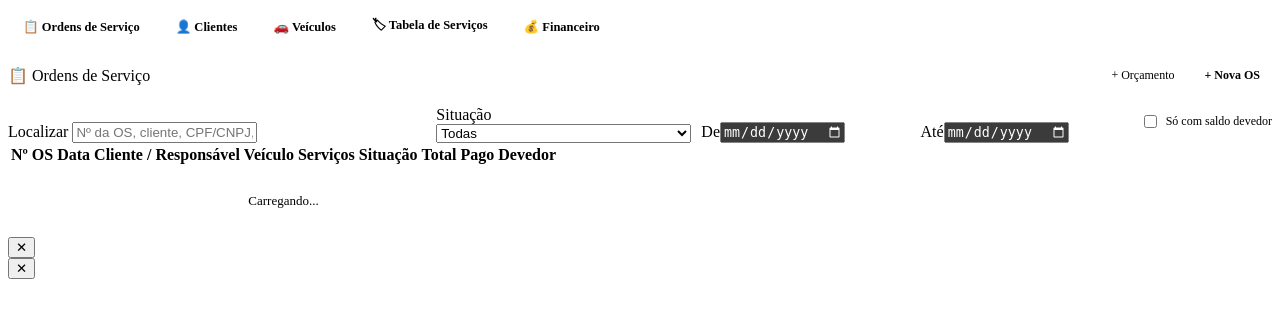
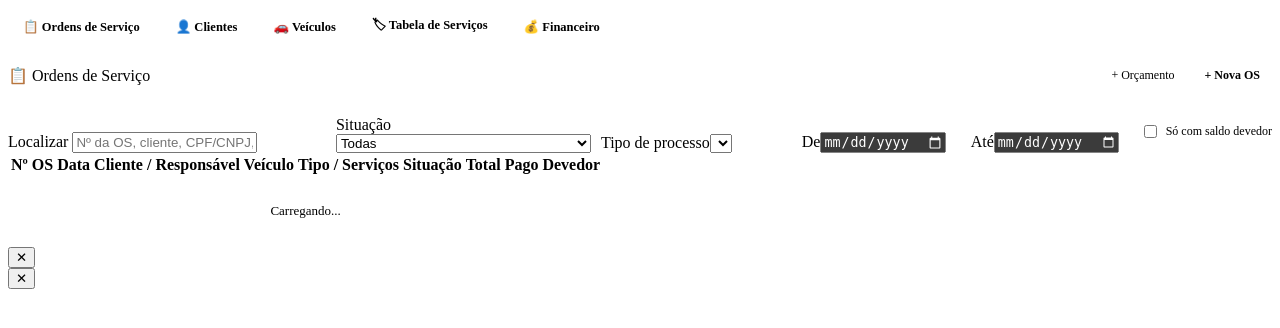
Before and after one commit to diego7327-sys/atpv-sistema, a Flask app: template templates/os_modulo.html in a window 1280 px wide. Shown: the top 328 px of the page. Run offline with Flask 3, Linux system fonts and the light colour scheme; the template is opened without the code that fills it, so the values that code supplies are empty; some libraries are stand-ins or nearby versions.

Commit message:
OS: tipo de processo (transferência, alteração de característica, leilão...)
- Tabela processo_tipos (editável em Financeiro > Cadastros) e campo na OS
- Obrigatório na Nova OS; preenchido sozinho pelo serviço escolhido
- Serviço da tabela tem tipo; OS sem tipo herda ao lançar o serviço
- Lista: filtro por tipo, etiqueta na linha, contagem das abertas por tipo
- Busca também pelo nome do tipo e pela descrição dos itens

Co-Authored-By: Claude Opus 5.5 <noreply@anthropic.com>
Claude-Session: https://claude.ai/code/session_01Y8dSkQnzwRczaJYmKd4mm1

```diff
--- a/templates/os_modulo.html
+++ b/templates/os_modulo.html
@@ -9,7 +9,7 @@
 .os-card:hover{border-color:var(--acc)}
 .os-card .v{font-size:21px;font-weight:700;font-family:var(--mono);line-height:1.15}
 .os-card .l{font-size:9.5px;color:var(--mut);text-transform:uppercase;letter-spacing:.05em;margin-top:4px}
-.os-filtros{display:grid;grid-template-columns:2fr 1fr 1fr 1fr auto;gap:10px;align-items:end}
+.os-filtros{display:grid;grid-template-columns:2fr 1.2fr 1.2fr 1fr 1fr auto;gap:10px;align-items:end}
 @media(max-width:1000px){.os-filtros{grid-template-columns:1fr 1fr}}
 .os-chk{display:flex;align-items:center;gap:6px;font-size:12px;color:var(--mut);margin-bottom:12px;white-space:nowrap;cursor:pointer}
 .os-chk input{accent-color:var(--acc)}
@@ -66,6 +66,12 @@
 .os-modal{max-width:760px}
 .os-vazio{text-align:center;color:var(--mut);padding:26px 0;font-size:13px}
 .os-soma td{font-weight:700;font-family:var(--mono);border-top:2px solid var(--bord)}
+.os-tp{display:inline-block;padding:2px 7px;border-radius:5px;font-size:10px;font-weight:700;background:rgba(0,153,255,.12);color:var(--acc2);border:1px solid rgba(0,153,255,.25);white-space:nowrap}
+.os-chips{display:flex;gap:6px;flex-wrap:wrap;margin:-4px 0 14px;align-items:center}
+.os-chips .lb{font-size:10px;color:var(--mut);text-transform:uppercase;letter-spacing:.06em;margin-right:4px}
+.os-chip{padding:5px 10px;border-radius:14px;font-size:11.5px;border:1px solid var(--bord);background:var(--surf2);color:var(--txt);cursor:pointer;font-family:var(--font)}
+.os-chip:hover,.os-chip.on{border-color:var(--acc2);color:var(--acc2)}
+.os-chip b{font-family:var(--mono);margin-left:4px}
 .os-faixa-teste{background:repeating-linear-gradient(45deg,#ffa502,#ffa502 14px,#ffb733 14px,#ffb733 28px);color:#000;text-align:center;font-weight:800;padding:6px;font-size:12px;letter-spacing:.06em}
 .os-g4{display:grid;grid-template-columns:repeat(4,1fr);gap:10px}
 @media(max-width:900px){.os-g4{grid-template-columns:1fr 1fr}}
@@ -93,6 +99,7 @@ input[type=date].os-dt,.fg input[type=date]{color-scheme:dark}
         <button class="os-b pri" onclick="osNova('os')">+ Nova OS</button>
       </span></div>
     <div class="os-cards" id="os-cards"></div>
+    <div class="os-chips" id="os-chips"></div>
     <div id="os-pend-painel"></div>
     <div class="os-filtros">
       <div class="fg"><label>Localizar</label>
@@ -104,6 +111,7 @@ input[type=date].os-dt,.fg input[type=date]{color-scheme:dark}
           <option value="detran">No Detran</option><option value="disponivel">Disponível p/ entrega</option>
           <option value="entregue">Entregue</option><option value="concluida">Concluída</option>
           <option value="cancelada">Cancelada</option></select></div>
+      <div class="fg"><label>Tipo de processo</label><select id="os-ftp" onchange="osLista()"></select></div>
       <div class="fg"><label>De</label><input type="date" id="os-de" onchange="osLista()"></div>
       <div class="fg"><label>Até</label><input type="date" id="os-ate" onchange="osLista()"></div>
       <div>
@@ -112,7 +120,7 @@ input[type=date].os-dt,.fg input[type=date]{color-scheme:dark}
       </div>
     </div>
     <div class="table-wrap"><table id="os-tbl">
-      <thead><tr><th>Nº OS</th><th>Data</th><th>Cliente / Responsável</th><th>Veículo</th><th>Serviços</th>
+      <thead><tr><th>Nº OS</th><th>Data</th><th>Cliente / Responsável</th><th>Veículo</th><th>Tipo / Serviços</th>
         <th>Situação</th><th style="text-align:right">Total</th><th style="text-align:right">Pago</th><th style="text-align:right">Devedor</th></tr></thead>
       <tbody id="os-tbody"><tr><td colspan="9" class="os-vazio">Carregando...</td></tr></tbody>
       <tfoot id="os-tfoot"></tfoot>
@@ -142,26 +150,27 @@ input[type=date].os-dt,.fg input[type=date]{color-scheme:dark}
   <!-- TABELA DE SERVIÇOS -->
   <div id="osv-servicos" style="display:none">
     <div class="fb-title">🏷 Tabela de serviços e taxas</div>
-    <p class="cfg-note"><b>Valor</b> = o que o cliente paga. <b>Custo</b> = o que vai para terceiros (Detran, vistoria, placa). O item lançado na OS copia os dois na hora — mudar o preço aqui não altera OS antigas.</p>
+    <p class="cfg-note"><b>Valor</b> = o que o cliente paga. <b>Custo</b> = o que vai para terceiros (Detran, vistoria, placa). O item lançado na OS copia os dois na hora — mudar o preço aqui não altera OS antigas. <b>Tipo de processo</b>: a OS sem tipo herda o tipo do serviço lançado. A lista de tipos fica em Financeiro → Cadastros.</p>
     <div class="os-box os-adm" style="display:none">
       <h4>Novo serviço</h4>
       <div class="os-linha">
         <div class="fg" style="flex:3"><label>Nome</label><input id="os-sv-nome"></div>
         <div class="fg"><label>Valor (R$)</label><input id="os-sv-valor" placeholder="0,00"></div>
         <div class="fg"><label>Custo (R$)</label><input id="os-sv-custo" placeholder="0,00"></div>
+        <div class="fg" style="flex:2"><label>Tipo de processo</label><select id="os-sv-tipo"></select></div>
         <div class="fg" style="flex:2"><label>Centro de valores</label><select id="os-sv-centro"></select></div>
         <div class="fg" style="flex:0"><button class="os-b pri" onclick="osSvSalvar()">Adicionar</button></div>
       </div>
     </div>
     <div class="table-wrap"><table><thead><tr><th>Serviço</th><th style="text-align:right">Valor</th><th style="text-align:right">Custo</th>
-      <th style="text-align:right">Margem</th><th>Centro</th><th>Ativo</th><th></th></tr></thead><tbody id="os-sv-tbody"></tbody></table></div>
+      <th style="text-align:right">Margem</th><th>Tipo de processo</th><th>Centro</th><th>Ativo</th><th></th></tr></thead><tbody id="os-sv-tbody"></tbody></table></div>
   </div>
 
   <!-- FINANCEIRO -->
   <div id="osv-fin" style="display:none">
     <div class="os-sub" style="margin-bottom:12px">
       <button id="osf-b-extrato" class="on" onclick="osFinAba('extrato')">Extrato de lançamentos</button>
-      <button id="osf-b-cad" onclick="osFinAba('cad')">Contas, formas e centros</button>
+      <button id="osf-b-cad" onclick="osFinAba('cad')">Cadastros (tipos de processo, contas, formas, centros)</button>
     </div>
     <div id="osf-extrato">
       <div class="os-g4">
@@ -283,7 +292,10 @@ function osVer(v){
   OS.vista=v;
   document.querySelectorAll('#os-sub button').forEach(function(b){ b.classList.toggle('on', b.getAttribute('data-v')===v); });
   ['lista','os','clientes','veiculos','servicos','fin'].forEach(function(k){ osE('osv-'+k).style.display = k===v?'':'none'; });
-  if(v==='lista'){ osPainel(); osLista(); }
+  if(v==='lista'){
+    var f=osE('os-ftp'), atual=f.value;
+    f.innerHTML='<option value="">Todos</option>'+osTiposOpts(atual)+'<option value="sem"'+(atual==='sem'?' selected':'')+'>(sem tipo)</option>';
+    osPainel(); osLista(); }
   if(v==='clientes') osCliLista();
   if(v==='veiculos') osVeiLista();
   if(v==='servicos') osSvLista();
@@ -303,6 +315,10 @@ function osPainel(){
     h+='<div class="os-card"><div class="v" style="color:var(--acc);font-size:16px">'+osR(p.recebido_hoje)+'</div><div class="l">Recebido hoje</div></div>';
     h+='<div class="os-card" onclick="osE(\'os-pend-painel\').scrollIntoView({behavior:\'smooth\'})"><div class="v" style="color:'+(venc?'var(--red)':'var(--mut)')+'">'+(p.pendencias||[]).length+'</div><div class="l">Pendências vencendo'+(venc?' · '+venc+' vencidas':'')+'</div></div>';
     osE('os-cards').innerHTML=h;
+    var pt=p.por_tipo||[], ftp=osE('os-ftp').value;
+    osE('os-chips').innerHTML=pt.length?'<span class="lb">Abertas por tipo</span>'+pt.map(function(t){
+      var v=t.id==null?'sem':String(t.id);
+      return '<button class="os-chip'+(ftp===v?' on':'')+'" onclick="osFiltroTipo(\''+v+'\')">'+osEsc(t.nome)+'<b>'+t.n+'</b></button>'; }).join(''):'';
     var pd=p.pendencias||[];
     if(!pd.length){ osE('os-pend-painel').innerHTML=''; return; }
     var t='<div class="os-box"><h4>⏰ Pendências vencidas e dos próximos 7 dias</h4><div class="table-wrap" style="margin:0"><table><thead><tr><th>OS</th><th>Limite</th><th>Tipo</th><th>Cliente</th><th>Placa</th><th>Descrição</th><th>Responsável</th></tr></thead><tbody>';
@@ -313,6 +329,11 @@ function osPainel(){
     osE('os-pend-painel').innerHTML=t+'</tbody></table></div></div>';
   }).catch(osErr);
 }
+function osFiltroTipo(v){
+  var sel=osE('os-ftp'); sel.value = sel.value===v ? '' : v;
+  osE('os-fst').value = sel.value ? 'abertas' : ''; osE('os-fdev').checked=false; osPainel(); osLista();
+}
+function osTiposOpts(sel, vazio){ return osOpts(OS.cad.tipos, sel, vazio); }
 function osFiltroSt(s){ osE('os-fst').value=s; osE('os-fdev').checked=false; osLista(); }
 function osFiltroDev(){ osE('os-fst').value=''; osE('os-fdev').checked=true; osLista(); }
 
@@ -321,6 +342,7 @@ function osLista(){
   var p=new URLSearchParams();
   var q=osE('os-q').value.trim(); if(q) p.set('q',q);
   if(osE('os-fst').value) p.set('status',osE('os-fst').value);
+  if(osE('os-ftp').value) p.set('tipo_id',osE('os-ftp').value);
   if(osE('os-de').value) p.set('de',osE('os-de').value);
   if(osE('os-ate').value) p.set('ate',osE('os-ate').value);
   if(osE('os-fdev').checked) p.set('devedor','1');
@@ -333,7 +355,7 @@ function osLista(){
          '<td>'+osEsc(o.data_abertura.slice(0,10))+'<div class="os-small">'+osEsc(o.user_nome)+'</div></td>'+
          '<td>'+osEsc(o.cliente_nome||'—')+(o.responsavel_nome?'<div class="os-small">resp.: '+osEsc(o.responsavel_nome)+'</div>':'')+'</td>'+
          '<td>'+osEsc(o.placa||'')+'<div class="os-small">'+osEsc(o.modelo||'')+'</div></td>'+
-         '<td style="max-width:240px">'+osEsc(o.servicos||'')+'</td><td>'+osSt(o.status)+'</td>'+
+         '<td style="max-width:260px">'+(o.processo_tipo?'<span class="os-tp">'+osEsc(o.processo_tipo)+'</span><div class="os-small" style="margin-top:3px">':'<div>')+osEsc(o.servicos||'')+'</div></td><td>'+osSt(o.status)+'</td>'+
          '<td class="os-money">'+osN(o.total)+'</td><td class="os-money">'+osN(o.pago)+'</td>'+
          '<td class="os-money '+(o.devedor>0.004?'os-dev':'os-ok')+'">'+osN(o.devedor)+'</td></tr>';
     });
@@ -393,8 +415,9 @@ function osNova(tipo){
     '<div class="os-box"><h4>Veículo</h4>'+osPickHtml('osn-vei','veiculo','','Placa, renavam ou chassi')+'<div id="osn-vei-f"></div></div>'+
     '<div class="os-box"><h4>Cliente (proprietário) *</h4>'+osPickHtml('osn-cli','cliente','','Nome, CPF/CNPJ ou celular')+'<div id="osn-cli-f"></div></div>'+
     '<div class="os-box"><h4>Cliente responsável / revenda (quem paga, se for outro)</h4>'+osPickHtml('osn-resp','cliente','','Deixe em branco se for o próprio cliente')+'</div>'+
-    '<div class="os-box"><h4>Serviço principal e honorário</h4><div class="os-linha">'+
-      '<div class="fg" style="flex:3"><label>Serviço</label><select id="osn-serv">'+sv+'</select></div>'+
+    '<div class="os-box"><h4>Tipo de processo, serviço principal e honorário</h4><div class="os-linha">'+
+      '<div class="fg" style="flex:2"><label>Tipo de processo *</label><select id="osn-tipo">'+osTiposOpts('','— escolha —')+'</select></div>'+
+      '<div class="fg" style="flex:3"><label>Serviço</label><select id="osn-serv" onchange="osNovaServ()">'+sv+'</select></div>'+
       '<div class="fg"><label>Honorário (R$)</label><input id="osn-hon" placeholder="0,00"></div></div>'+
       (tipo==='orcamento'?'<div class="fg"><label>Validade do orçamento</label><input type="date" id="osn-val"></div>':'')+
       '<div class="fg"><label>Observações</label><textarea class="os-ta" id="osn-obs"></textarea></div></div>'+
@@ -407,14 +430,20 @@ function osPickConferir(ids){
   for(var k in ids){ var el=osE(k); if(el && el.value.trim() && !el.dataset.sel){ osMsg(ids[k]+': escolha na lista ou clique em “+ Cadastrar”.','err'); el.focus(); return false; } }
   return true;
 }
+function osNovaServ(){
+  var s=OS.serv.filter(function(x){ return String(x.id)===osE('osn-serv').value; })[0];
+  if(s && s.processo_tipo_id && !osE('osn-tipo').value) osE('osn-tipo').value=s.processo_tipo_id;
+}
 function osNovaSalvar(){
   if(!osPickConferir({'osn-vei':'Veículo','osn-cli':'Cliente','osn-resp':'Responsável'})) return;
   var cid=osE('osn-cli').dataset.sel;
   if(!cid || !osE('osn-cli').value.trim()){ osMsg('Escolha o cliente (proprietário).','err'); return; }
+  osNovaServ();
+  if(!osE('osn-tipo').value){ osMsg('Escolha o tipo de processo.','err'); osE('osn-tipo').focus(); return; }
   var corpo={tipo:OS.nova.tipo, cliente_id:cid,
     responsavel_id:(osE('osn-resp').value.trim()&&osE('osn-resp').dataset.sel)||null,
     veiculo_id:(osE('osn-vei').value.trim()&&osE('osn-vei').dataset.sel)||null,
-    honorario:osE('osn-hon').value, obs:osE('osn-obs').value,
+    honorario:osE('osn-hon').value, obs:osE('osn-obs').value, processo_tipo_id:osE('osn-tipo').value,
     validade:osE('osn-val')?osE('osn-val').value:null,
     itens: osE('osn-serv').value?[{servico_id:osE('osn-serv').value}]:[]};
   osApi('/api/os','POST',corpo).then(function(r){ osFechar(); osMsg('✓ '+(corpo.tipo==='orcamento'?'Orçamento':'OS')+' nº '+r.numero+' criada.'); osAbrir(r.numero,'itens'); }).catch(osErr);
@@ -438,7 +467,8 @@ function osRender(){
   var h='<div style="margin-bottom:10px"><button class="os-b" onclick="osVer(\'lista\')">← Voltar para a lista</button></div>';
   if(exc) h+='<div class="alert err" style="display:block;margin:0 0 12px">🗑 Esta OS está na lixeira (excluída em '+osEsc(o.excluida_em)+' por '+osEsc(o.excluida_por)+').'+
     (osAdm()?' <button class="os-b" onclick="osRestaurar()">Restaurar</button>':'')+'</div>';
-  h+='<div class="os-head"><div><h2>'+(o.status==='orcamento'?'ORÇAMENTO':'OS')+' Nº '+o.numero+' '+osSt(o.status)+'</h2>'+
+  h+='<div class="os-head"><div><h2>'+(o.status==='orcamento'?'ORÇAMENTO':'OS')+' Nº '+o.numero+' '+osSt(o.status)+
+     (o.processo_tipo?' <span class="os-tp" style="font-size:11px;vertical-align:middle">'+osEsc(o.processo_tipo)+'</span>':' <span class="os-tp" style="color:var(--warn);border-color:rgba(255,165,2,.4);background:rgba(255,165,2,.1)">SEM TIPO DE PROCESSO</span>')+'</h2>'+
      '<div class="os-small">Aberta em '+osEsc(o.data_abertura)+' por '+osEsc(o.user_nome||'—')+(o.protocolo?' · Protocolo <b style="color:var(--txt)">'+osEsc(o.protocolo)+'</b>':'')+
      (o.status==='orcamento'&&o.validade?' · Válido até '+osBr(o.validade):'')+'</div>'+
      '<div style="margin-top:8px;font-size:13px"><b>'+osEsc(d.cliente?d.cliente.nome:'—')+'</b>'+(d.veiculo?' · '+osEsc(d.veiculo.placa)+' '+osEsc(d.veiculo.modelo||''):'')+
@@ -497,6 +527,7 @@ function osAbaCadastro(){
     '<div class="os-box"><h4>Veículo</h4>'+osPickHtml('osc-vei','veiculo',d.veiculo?d.veiculo.placa+' — '+(d.veiculo.modelo||''):'','Placa, renavam, chassi')+'<div id="osc-vei-f">'+osFichaVei(d.veiculo)+'</div></div></div>'+
     '<div class="os-box"><h4>Cliente responsável / revenda</h4>'+osPickHtml('osc-resp','cliente',d.responsavel?d.responsavel.nome:'','Em branco = o próprio cliente paga')+'</div>'+
     '<div class="os-box"><h4>Dados da OS</h4><div class="g3">'+
+      '<div class="fg"><label>Tipo de processo</label><select id="osc-tipo">'+osTiposOpts(o.processo_tipo_id,'— sem tipo —')+'</select></div>'+
       inp('osc-desp','Despachante responsável',o.despachante)+inp('osc-cweb','Código web',o.codigo_web)+inp('osc-prot','Protocolo',o.protocolo)+
       inp('osc-dnf','Data NF / CRV',o.data_nf_crv,'date')+inp('osc-vnf','Valor NF / CRV (R$)',o.valor_nf_crv!=null?osN(o.valor_nf_crv):'')+inp('osc-pant','Proprietário anterior',o.proprietario_anterior)+
       inp('osc-rest','Restrição financeira',o.restricao_financeira)+inp('osc-fin','Financeira',o.financeira)+
@@ -520,7 +551,7 @@ function osSalvarCadastro(){
   var c={cliente_id:sel('osc-cli'), veiculo_id:sel('osc-vei'), responsavel_id:sel('osc-resp'),
     despachante:g('osc-desp'), codigo_web:g('osc-cweb'), protocolo:g('osc-prot'), data_nf_crv:g('osc-dnf'),
     valor_nf_crv:g('osc-vnf'), proprietario_anterior:g('osc-pant'), restricao_financeira:g('osc-rest'),
-    financeira:g('osc-fin'), obs:g('osc-obs')};
+    financeira:g('osc-fin'), obs:g('osc-obs'), processo_tipo_id:g('osc-tipo')||null};
   if(osE('osc-val')) c.validade=g('osc-val');
   if(!c.cliente_id){ osMsg('A OS precisa de um cliente.','err'); return; }
   osApi('/api/os/'+OS.atual.os.numero,'PUT',c).then(function(){ osMsg('✓ Cadastro da OS salvo.'); osRecarregar(); }).catch(osErr);
@@ -738,7 +769,7 @@ function osImprimir(){
   it+='<tr><td>HONORÁRIO</td><td></td><td class="r">'+osN(o.honorario)+'</td></tr><tr><th colspan="2">TOTAL</th><th class="r">'+osR(o.total)+'</th></tr>'+
       '<tr><td colspan="2">Pago</td><td class="r">'+osR(o.pago)+'</td></tr><tr><td colspan="2"><b>Saldo devedor</b></td><td class="r"><b>'+osR(o.devedor)+'</b></td></tr>';
   osJanela((o.status==='orcamento'?'Orçamento ':'OS ')+o.numero,
-    osCabecalho()+'<div style="text-align:right"><h1>'+(o.status==='orcamento'?'ORÇAMENTO':'ORDEM DE SERVIÇO')+' Nº '+o.numero+'</h1><div>'+osEsc(o.data_abertura)+' · '+osEsc(OS_STATUS[o.status])+'</div>'+(o.protocolo?'<div>Protocolo '+osEsc(o.protocolo)+'</div>':'')+'</div></div>'+
+    osCabecalho()+'<div style="text-align:right"><h1>'+(o.status==='orcamento'?'ORÇAMENTO':'ORDEM DE SERVIÇO')+' Nº '+o.numero+'</h1><div>'+osEsc(o.data_abertura)+' · '+osEsc(OS_STATUS[o.status])+'</div>'+(o.processo_tipo?'<div><b>'+osEsc(o.processo_tipo)+'</b></div>':'')+(o.protocolo?'<div>Protocolo '+osEsc(o.protocolo)+'</div>':'')+'</div></div>'+
     '<h2>Cliente</h2><div><b>'+osEsc(c.nome||'')+'</b> — '+osEsc(c.cpf_cnpj||'')+'<br>'+osEsc([c.endereco,c.numero,c.complemento,c.bairro,c.cidade].filter(Boolean).join(', '))+' '+(c.cep?'CEP '+osEsc(c.cep):'')+'<br>'+osEsc([c.cel,c.fone,c.email].filter(Boolean).join(' · '))+'</div>'+
     (d.responsavel?'<div style="margin-top:4px">Responsável: <b>'+osEsc(d.responsavel.nome)+'</b> '+osEsc(d.responsavel.cpf_cnpj||'')+'</div>':'')+
     '<h2>Veículo</h2><div>Placa <b>'+osEsc(v.placa||'')+'</b> · Renavam '+osEsc(v.renavam||'')+' · Chassi '+osEsc(v.chassi||'')+'<br>'+osEsc(v.modelo||'')+' · '+osEsc([v.ano_fab,v.ano_mod].filter(Boolean).join('/')||v.ano||'')+' · '+osEsc(v.cor||'')+'</div>'+
@@ -904,17 +935,18 @@ function osSvLista(){
   osApi('/api/servicos?todos=1').then(function(l){
     OS.servTodos=l;
     osE('os-sv-centro').innerHTML=osOpts(OS.cad.centros,'','— nenhum —');
+    osE('os-sv-tipo').innerHTML=osTiposOpts('','— nenhum —');
     var h='';
     l.forEach(function(s){
       h+='<tr style="'+(s.ativo?'':'opacity:.45')+'"><td>'+osEsc(s.nome)+'</td><td class="os-money">'+osN(s.valor_padrao)+'</td><td class="os-money">'+osN(s.custo_padrao)+'</td>'+
-         '<td class="os-money">'+osN(s.valor_padrao-s.custo_padrao)+'</td><td class="os-small">'+osEsc(s.centro_nome||'')+'</td><td>'+(s.ativo?'Sim':'Não')+'</td>'+
+         '<td class="os-money">'+osN(s.valor_padrao-s.custo_padrao)+'</td><td>'+(s.processo_tipo?'<span class="os-tp">'+osEsc(s.processo_tipo)+'</span>':'')+'</td><td class="os-small">'+osEsc(s.centro_nome||'')+'</td><td>'+(s.ativo?'Sim':'Não')+'</td>'+
          '<td>'+(osAdm()?'<button class="os-b" onclick="osSvEditar('+s.id+')">✎</button>':'')+'</td></tr>';
     });
-    osE('os-sv-tbody').innerHTML=h||'<tr><td colspan="7" class="os-vazio">Nenhum serviço.</td></tr>';
+    osE('os-sv-tbody').innerHTML=h||'<tr><td colspan="8" class="os-vazio">Nenhum serviço.</td></tr>';
   }).catch(osErr);
 }
 function osSvSalvar(){
-  osApi('/api/servicos','POST',{nome:osE('os-sv-nome').value,valor_padrao:osE('os-sv-valor').value,custo_padrao:osE('os-sv-custo').value,centro_id:osE('os-sv-centro').value||null})
+  osApi('/api/servicos','POST',{nome:osE('os-sv-nome').value,valor_padrao:osE('os-sv-valor').value,custo_padrao:osE('os-sv-custo').value,centro_id:osE('os-sv-centro').value||null,processo_tipo_id:osE('os-sv-tipo').value||null})
     .then(function(){ osE('os-sv-nome').value=''; osE('os-sv-valor').value=''; osE('os-sv-custo').value=''; osMsg('✓ Serviço adicionado.'); osCarregarCad(true).then(osSvLista); }).catch(osErr);
 }
 function osSvEditar(id){
@@ -922,13 +954,14 @@ function osSvEditar(id){
   osModal('Editar serviço',
     '<div class="fg"><label>Nome</label><input id="ose-nome" value="'+osEsc(s.nome)+'"></div>'+
     '<div class="g2"><div class="fg"><label>Valor (R$)</label><input id="ose-valor" value="'+osN(s.valor_padrao)+'"></div><div class="fg"><label>Custo (R$)</label><input id="ose-custo" value="'+osN(s.custo_padrao)+'"></div></div>'+
+    '<div class="fg"><label>Tipo de processo (a OS herda este tipo quando o serviço é lançado)</label><select id="ose-tipo">'+osTiposOpts(s.processo_tipo_id,'— nenhum —')+'</select></div>'+
     '<div class="g2"><div class="fg"><label>Centro de valores</label><select id="ose-centro">'+osOpts(OS.cad.centros,s.centro_id,'— nenhum —')+'</select></div>'+
     '<div class="fg"><label>Ativo</label><select id="ose-ativo"><option value="1">Sim</option><option value="0"'+(s.ativo?'':' selected')+'>Não (some da lista da OS)</option></select></div></div>'+
     '<div style="text-align:right"><button class="btn-main" onclick="osSvEditSalvar('+id+')">Salvar</button></div>');
 }
 function osSvEditSalvar(id){
   osApi('/api/servicos','POST',{id:id,nome:osE('ose-nome').value,valor_padrao:osE('ose-valor').value,custo_padrao:osE('ose-custo').value,
-    centro_id:osE('ose-centro').value||null,ativo:osE('ose-ativo').value==='1'}).then(function(){ osFechar(); osCarregarCad(true).then(osSvLista); }).catch(osErr);
+    centro_id:osE('ose-centro').value||null,processo_tipo_id:osE('ose-tipo').value||null,ativo:osE('ose-ativo').value==='1'}).then(function(){ osFechar(); osCarregarCad(true).then(osSvLista); }).catch(osErr);
 }
 
 // ── FINANCEIRO ──
@@ -973,7 +1006,7 @@ function osFinCads(){
     osE('osf-mp-forma').innerHTML=osOpts(c.formas,mp.forma_id,'— nenhuma —');
     osE('osf-numini').value=c.os_numero_inicial||'';
     osE('osf-prox').textContent='Próxima OS a ser aberta: nº '+c.proximo_numero;
-    var blocos=[['contas','Contas'],['formas','Formas de pagamento'],['centros','Centros de valores'],['pendencias','Tipos de pendência']];
+    var blocos=[['tipos','Tipos de processo'],['contas','Contas'],['formas','Formas de pagamento'],['centros','Centros de valores'],['pendencias','Tipos de pendência']];
     var h='';
     blocos.forEach(function(b){
       h+='<div class="os-box"><h4>'+b[1]+'</h4><ul>';
```
Also changed, not shown: os_modulo.py (+66 -12 lines).
